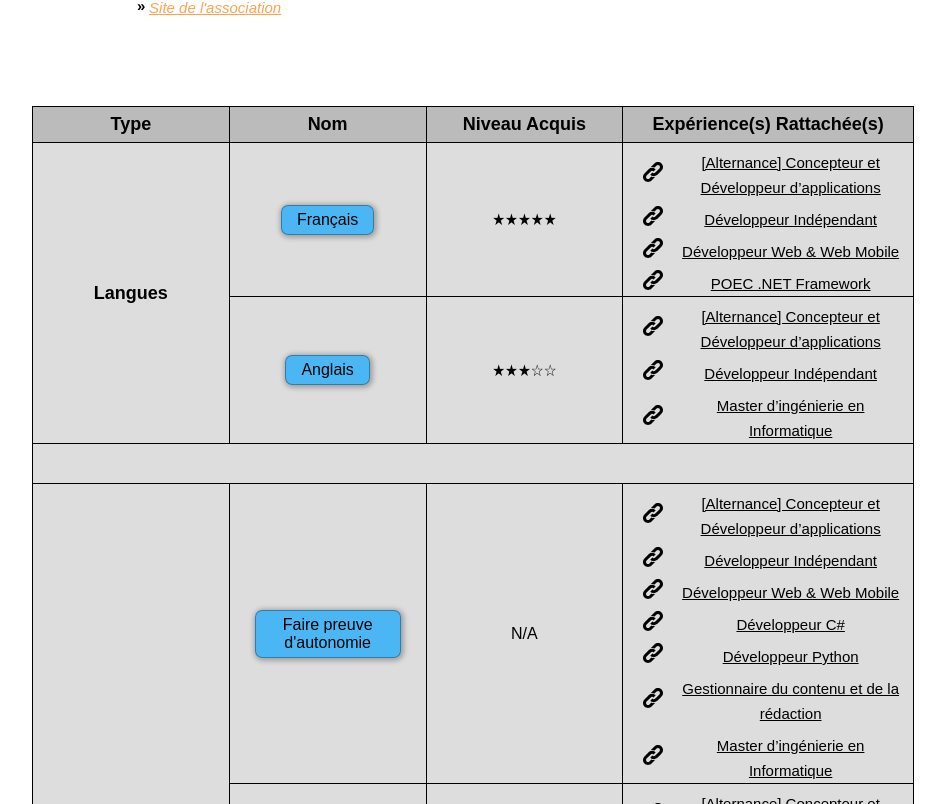
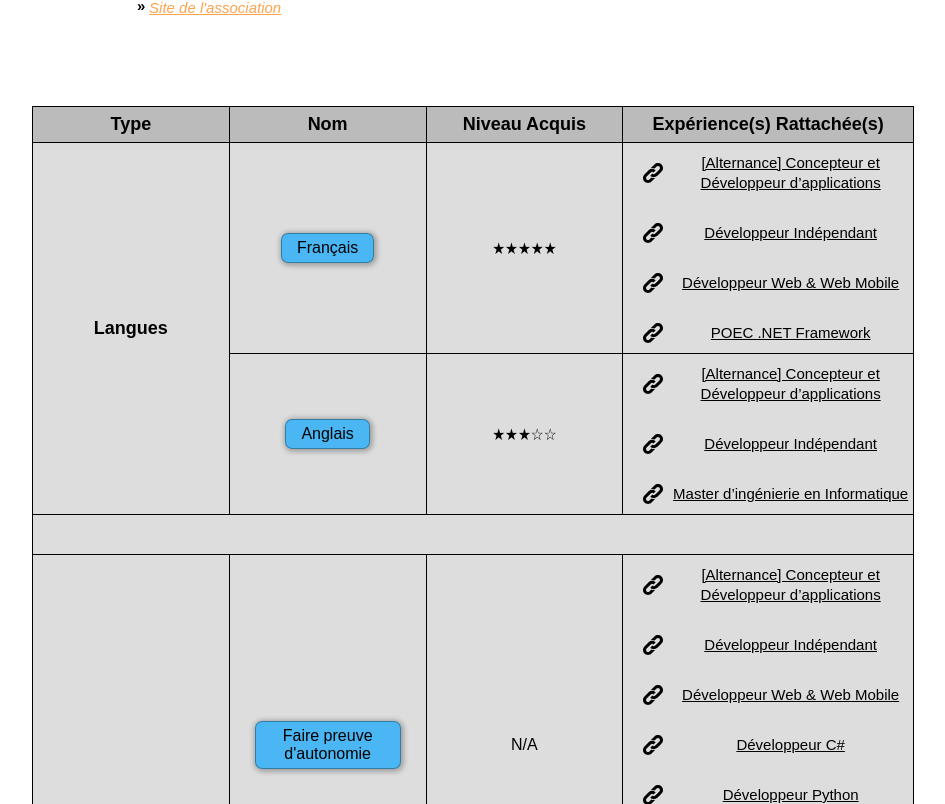
Before and after one commit to Geoffrey-Merville/portfolio, a React (Create React App) app: page /parcours in a window 1280 px wide. Shown: the part 3356-4160 px from the top of the page, without its empty margins (167-1112 px from the left). Built offline with nearby package versions, Linux system fonts and the light colour scheme.

Commit message:
Fixed skills table styles

```diff
--- a/src/styles/assets/media-screens.scss
+++ b/src/styles/assets/media-screens.scss
@@ -104,6 +104,7 @@
 
         .linked-experience {
             word-break: inherit;
+            margin: 0;
         }
 
         ul {
--- a/src/styles/assets/tables.scss
+++ b/src/styles/assets/tables.scss
@@ -15,7 +15,7 @@
     }
 
     ul {
-        line-height: 2.5rem;
+        line-height: 2rem;
         margin-left: 5px;
 
         li {
@@ -26,6 +26,15 @@
             display: flex;
             align-items: center;
             justify-content: center;
+            margin-bottom: 30px;
+
+            &:first-child {
+                margin-top: 10px;
+            }
+
+            &:last-child {
+                margin-bottom: 10px;
+            }
         }
     }
 
```
Also changed, not shown: src/App.css.
